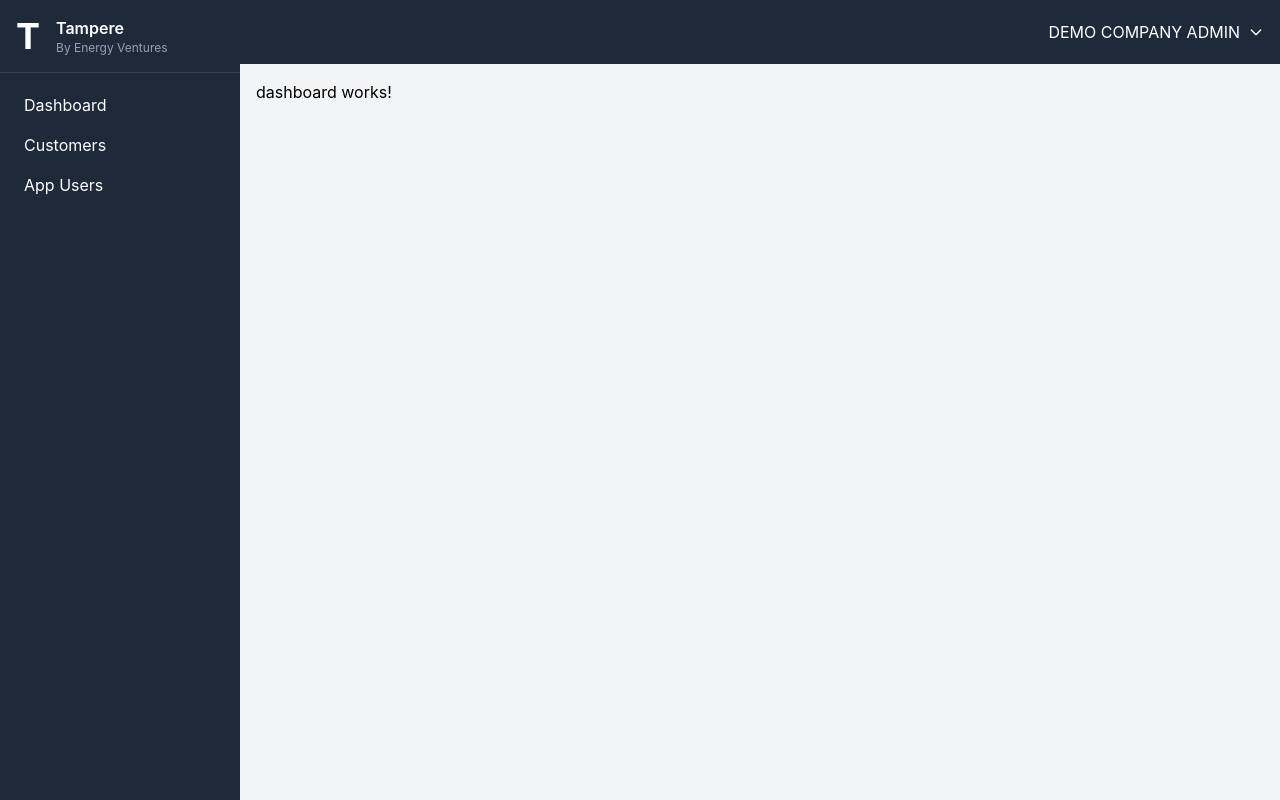
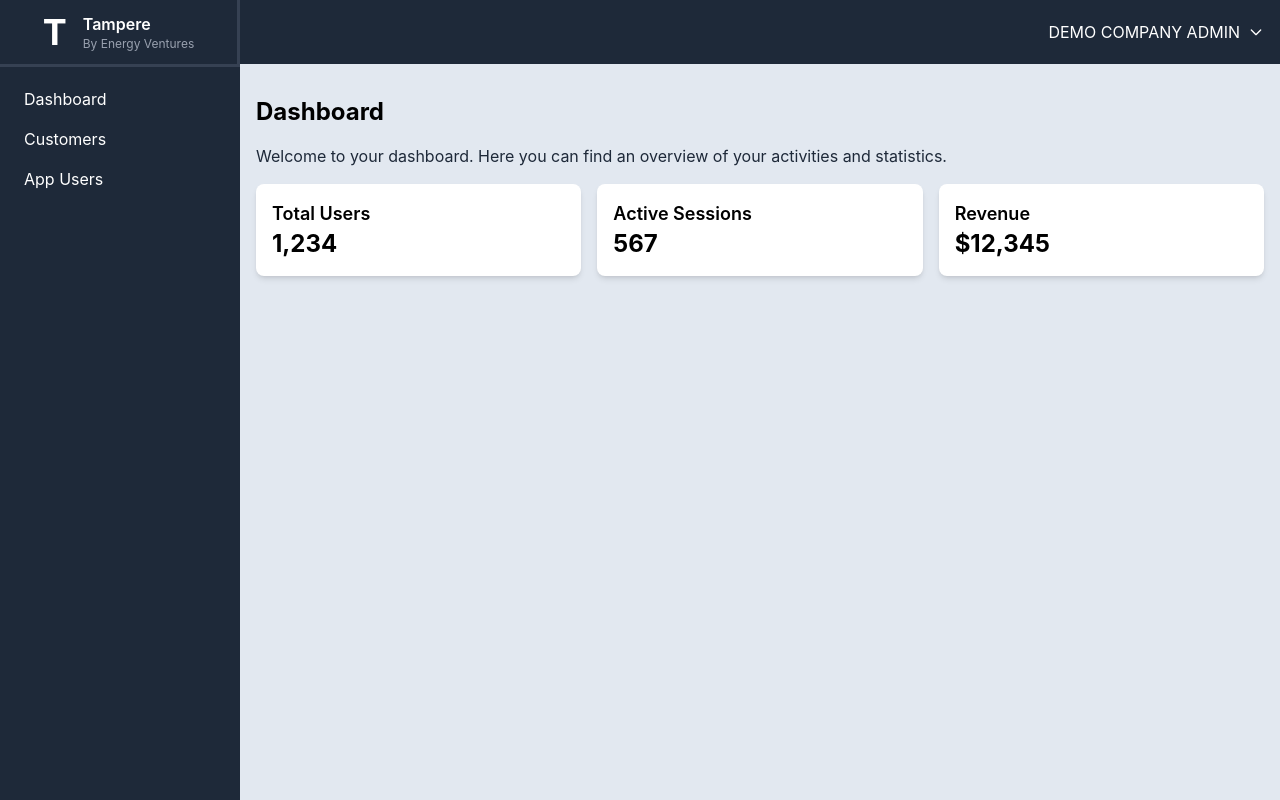
Before and after one commit to sssaravanait/angular-tailwind-mpm, an Angular app: page /dashboard in a window 1280 px wide. Built offline with nearby package versions, Linux system fonts and the light colour scheme.

Commit message:
dashboard update and small ui fixes

```diff
--- a/src/app/features/dashboard/dashboard.html
+++ b/src/app/features/dashboard/dashboard.html
@@ -1 +1,24 @@
-<p>dashboard works!</p>
+<section class="flex flex-col justify-between">
+
+    <div class="flex flex-col gap-4 py-4">
+        <h1 class="text-2xl font-bold">Dashboard</h1>
+        <p class="text-gray-800">Welcome to your dashboard. Here you can find an overview of your activities and statistics.</p>
+    </div>
+
+    <!-- Stats Cards -->
+    <div class="flex flex-1 flex-col gap-4 md:flex-row">
+
+        <div class="flex-1 bg-white p-4 rounded-lg shadow-md">
+            <h2 class="text-lg font-semibold">Total Users</h2>
+            <p class="text-2xl font-bold">1,234</p>
+        </div>
+        <div class="flex-1 bg-white p-4 rounded-lg shadow-md">
+            <h2 class="text-lg font-semibold">Active Sessions</h2>
+            <p class="text-2xl font-bold">567</p>
+        </div>
+        <div class="flex-1 bg-white p-4 rounded-lg shadow-md">
+            <h2 class="text-lg font-semibold">Revenue</h2>
+            <p class="text-2xl font-bold">$12,345</p>
+        </div>
+    </div>
+</section>
--- a/src/app/layout/layout/layout.html
+++ b/src/app/layout/layout/layout.html
@@ -1,4 +1,4 @@
-<div class="flex h-full bg-gray-100">
+<div class="flex h-full bg-slate-200">
 
     <app-sidebar></app-sidebar>
 
--- a/src/app/layout/sidebar/sidebar.html
+++ b/src/app/layout/sidebar/sidebar.html
@@ -1,7 +1,7 @@
 <aside class="w-60 h-screen bg-gray-800 text-white flex flex-col scroll-auto">
 
     <!-- Logo section -->
-    <div class="flex items-center space-x-4 p-4 border-b border-gray-700">
+    <div class="flex items-center space-x-4 p-3 justify-center border-b-3 border-r-3 border-gray-700">
         <div class="text-4xl font-bold">T</div>
         <div class="flex flex-col justify-between">
             <div class="font-semibold">Tampere</div>
```
